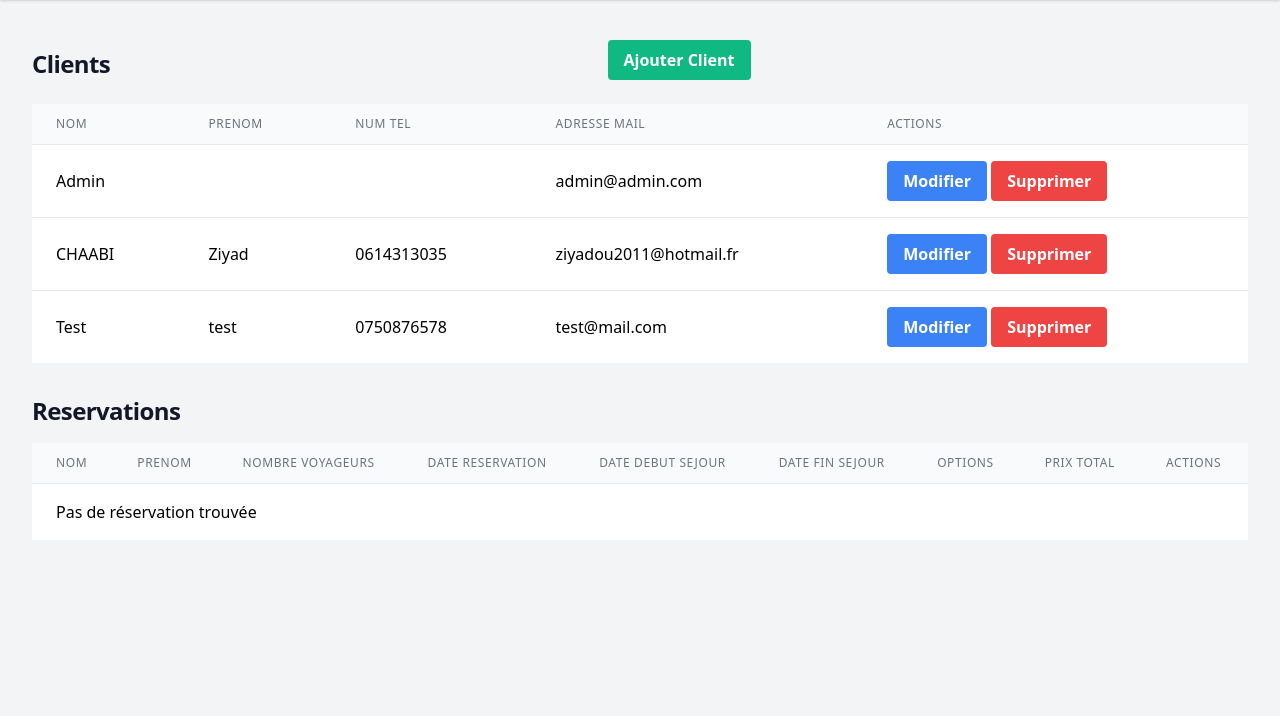
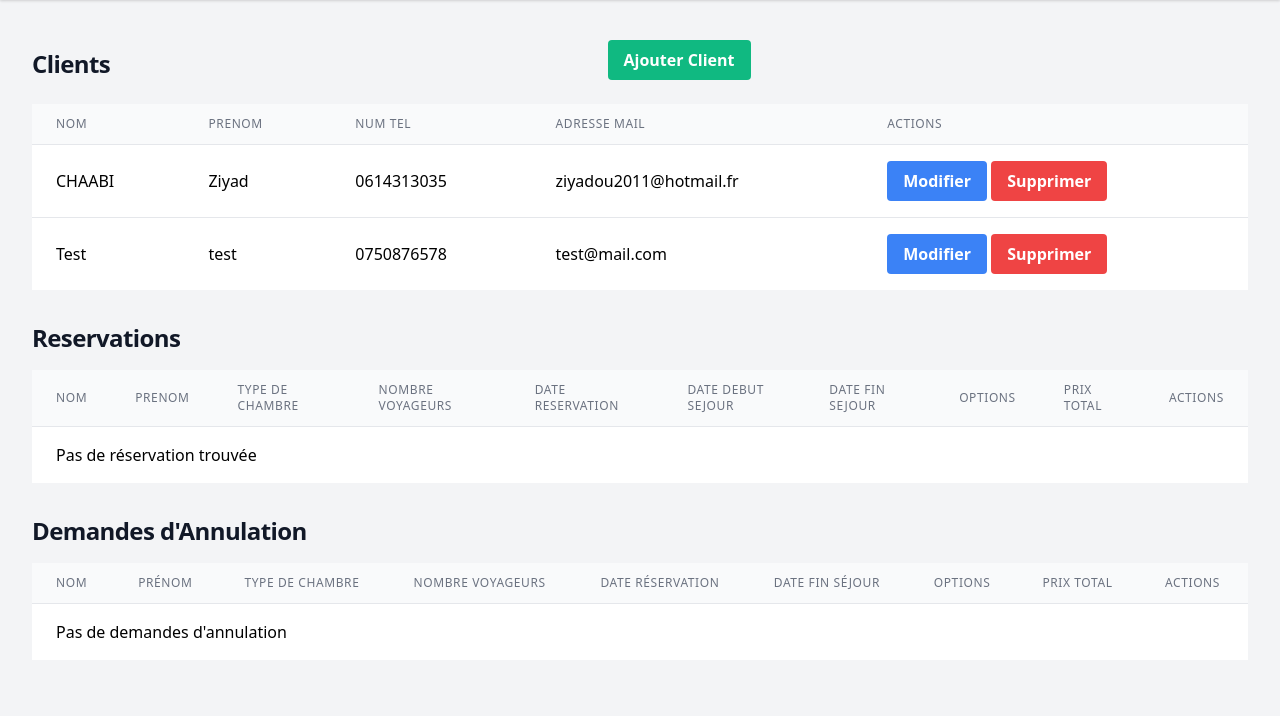
Before and after one commit to Subdij/Hotel-Paie, a PHP site: page /Pages/Dashboard.php in a window 1280 px wide. Shown: the part 148-864 px from the top of the page. Run offline with PHP 8.4, Linux system fonts and the light colour scheme; data comes from the database, SQL or seed files in the repository; tables that the repository leaves empty hold one stand-in row (values such as "Sample post").

Commit message:
Add user profile page and enhance reservation management features

```diff
--- a/Pages/API.php
+++ b/Pages/API.php
@@ -54,6 +54,15 @@ function cancel_reservation($id_reservation) {
     $conn->close();
 }
 
+function confirm_cancel_reservation($id_reservation) {
+    $conn = connect_db();
+    $sql = "DELETE FROM reservation WHERE id_reservation='$id_reservation'";
+    $conn->query($sql);
+    $sql = "DELETE FROM annulation WHERE id_reservation='$id_reservation'";
+    $conn->query($sql);
+    $conn->close();
+}
+
 function edit_reservation($id_reservation) {
     $conn = connect_db();
     $sql = "SELECT * FROM reservation WHERE id_reservation='$id_reservation'";
@@ -70,15 +79,24 @@ function update_reservation($id_reservation, $nombre_voyageurs, $date_reservatio
     $conn = connect_db();
     $options = json_encode($options);
 
-    $prix_total = calculate_total_price($nombre_voyageurs, $date_debut_sejour, $date_fin_sejour, json_decode($options, true));
+    // Fetch the price per night for the room
+    $sql = "SELECT prix_par_nuit FROM chambre WHERE id_chambre = (SELECT id_chambre FROM reservation WHERE id_reservation = ?)";
+    $stmt = $conn->prepare($sql);
+    $stmt->bind_param("i", $id_reservation);
+    $stmt->execute();
+    $result = $stmt->get_result();
+    $row = $result->fetch_assoc();
+    $prixParNuit = $row['prix_par_nuit'];
+    $stmt->close();
+
+    $prix_total = calculate_total_price($nombre_voyageurs, $date_debut_sejour, $date_fin_sejour, json_decode($options, true), $prixParNuit);
 
     $sql = "UPDATE reservation SET nombre_voyageurs='$nombre_voyageurs', date_reservation='$date_reservation', date_debut_sejour='$date_debut_sejour', date_fin_sejour='$date_fin_sejour', options='$options', prix_total='$prix_total' WHERE id_reservation='$id_reservation'";
     $conn->query($sql);
     $conn->close();
 }
 
-function calculate_total_price($nombre_voyageurs, $date_debut_sejour, $date_fin_sejour, $options) {
-    $prixParNuit = 100; // Example price per night, replace with actual value
+function calculate_total_price($nombre_voyageurs, $date_debut_sejour, $date_fin_sejour, $options, $prixParNuit) {
     $tarifsOptions = [
         'petit_dejeuner' => 10,
         'parking' => 15,
@@ -128,8 +146,18 @@ function create_reservation($data) {
     $id_client = $user['id_client'];
     $id_chambre = $_GET['id_chambre'];
 
+    // Fetch the price per night for the room
+    $sql = "SELECT prix_par_nuit FROM chambre WHERE id_chambre = ?";
+    $stmt = $conn->prepare($sql);
+    $stmt->bind_param("i", $id_chambre);
+    $stmt->execute();
+    $result = $stmt->get_result();
+    $row = $result->fetch_assoc();
+    $prixParNuit = $row['prix_par_nuit'];
+    $stmt->close();
+
     // Calculate the total price
-    $prix_total = calculate_total_price($nombre_voyageurs, $date_debut_sejour, $date_fin_sejour, $options);
+    $prix_total = calculate_total_price($nombre_voyageurs, $date_debut_sejour, $date_fin_sejour, $options, $prixParNuit);
 
     // Debugging information
     error_log("Creating reservation with data: " . print_r($data, true));
@@ -177,6 +205,9 @@ if ($_SERVER['REQUEST_METHOD'] == 'POST') {
     } elseif (isset($_POST['cancel'])) {
         cancel_reservation($_POST['id_reservation']);
 
+    } elseif (isset($_POST['confirm_cancel'])) {
+        confirm_cancel_reservation($_POST['id_reservation']);
+
     } elseif (isset($_POST['edit_reservation'])) {
         $editReservation = edit_reservation($_POST['id_reservation']);
 
--- a/Pages/Dashboard.php
+++ b/Pages/Dashboard.php
@@ -144,7 +144,7 @@ if ($_SERVER['REQUEST_METHOD'] == 'POST') {
                         if ($conn->connect_error) {
                             die("Connection failed: " . $conn->connect_error);
                         }
-                        $sql = "SELECT * FROM client";
+                        $sql = "SELECT * FROM client WHERE id_client > 0";
                         $result = $conn->query($sql);
                         if ($result->num_rows > 0) {
                             while($row = $result->fetch_assoc()) {
@@ -214,6 +214,7 @@ if ($_SERVER['REQUEST_METHOD'] == 'POST') {
                         <tr>
                             <th scope="col" class="px-6 py-3 text-left text-xs font-medium text-gray-500 uppercase tracking-wider">Nom</th>
                             <th scope="col" class="px-6 py-3 text-left text-xs font-medium text-gray-500 uppercase tracking-wider">Prenom</th>
+                            <th scope="col" class="px-6 py-3 text-left text-xs font-medium text-gray-500 uppercase tracking-wider">Type de Chambre</th>
                             <th scope="col" class="px-6 py-3 text-left text-xs font-medium text-gray-500 uppercase tracking-wider">Nombre Voyageurs</th>
                             <th scope="col" class="px-6 py-3 text-left text-xs font-medium text-gray-500 uppercase tracking-wider">Date Reservation</th>
                             <th scope="col" class="px-6 py-3 text-left text-xs font-medium text-gray-500 uppercase tracking-wider">Date Debut Sejour</th>
@@ -229,19 +230,23 @@ if ($_SERVER['REQUEST_METHOD'] == 'POST') {
                         if ($conn->connect_error) {
                             die("Connection failed: " . $conn->connect_error);
                         }
-                        $sql = "SELECT r.*, c.nom, c.prenom FROM reservation r JOIN client c ON r.id_client = c.id_client";
+                        $sql = "SELECT r.*, c.nom, c.prenom, ch.type_chambre
+                                FROM reservation r
+                                JOIN client c ON r.id_client = c.id_client
+                                JOIN chambre ch ON r.id_chambre = ch.id_chambre";
                         $result = $conn->query($sql);
                         if ($result->num_rows > 0) {
                             while($row = $result->fetch_assoc()) {
                                 echo "<tr>";
                                 echo "<td class='px-6 py-4 whitespace-nowrap'>" . $row["nom"] . "</td>";
                                 echo "<td class='px-6 py-4 whitespace-nowrap'>" . $row["prenom"] . "</td>";
+                                echo "<td class='px-6 py-4 whitespace-nowrap'>" . $row["type_chambre"] . "</td>";
                                 echo "<td class='px-6 py-4 whitespace-nowrap'>" . $row["nombre_voyageurs"] . "</td>";
                                 echo "<td class='px-6 py-4 whitespace-nowrap'>" . $row["date_reservation"] . "</td>";
                                 echo "<td class='px-6 py-4 whitespace-nowrap'>" . $row["date_debut_sejour"] . "</td>";
                                 echo "<td class='px-6 py-4 whitespace-nowrap'>" . $row["date_fin_sejour"] . "</td>";
                                 echo "<td class='px-6 py-4 whitespace-nowrap'>" . $row["options"] . "</td>";
-                                echo "<td class='px-6 py-4 whitespace-nowrap'>" . $row["prix_total"] . "</td>";
+                                echo "<td class='px-6 py-4 whitespace-nowrap'>" . $row["prix_total"] . "€</td>";
                                 echo "<td class='px-6 py-4 whitespace-nowrap'>
                                         <form method='POST' action=''>
                                             <input type='hidden' name='id_reservation' value='" . $row["id_reservation"] . "'>
@@ -313,6 +318,56 @@ if ($_SERVER['REQUEST_METHOD'] == 'POST') {
                         </form>
                     </div>
                 </div>
+                <h2 class="text-2xl font-bold tracking-tight text-gray-900 mt-8 mb-4">Demandes d'Annulation</h2>
+                <table class="min-w-full divide-y divide-gray-200">
+                    <thead class="bg-gray-50">
+                        <tr>
+                            <th scope="col" class="px-6 py-3 text-left text-xs font-medium text-gray-500 uppercase tracking-wider">Nom</th>
+                            <th scope="col" class="px-6 py-3 text-left text-xs font-medium text-gray-500 uppercase tracking-wider">Prénom</th>
+                            <th scope="col" class="px-6 py-3 text-left text-xs font-medium text-gray-500 uppercase tracking-wider">Type de Chambre</th>
+                            <th scope="col" class="px-6 py-3 text-left text-xs font-medium text-gray-500 uppercase tracking-wider">Nombre Voyageurs</th>
+                            <th scope="col" class="px-6 py-3 text-left text-xs font-medium text-gray-500 uppercase tracking-wider">Date Réservation</th>
+                            <th scope="col" class="px-6 py-3 text-left text-xs font-medium text-gray-500 uppercase tracking-wider">Date Fin Séjour</th>
+                            <th scope="col" class="px-6 py-3 text-left text-xs font-medium text-gray-500 uppercase tracking-wider">Options</th>
+                            <th scope="col" class="px-6 py-3 text-left text-xs font-medium text-gray-500 uppercase tracking-wider">Prix Total</th>
+                            <th scope="col" class="px-6 py-3 text-left text-xs font-medium text-gray-500 uppercase tracking-wider">Actions</th>
+                        </tr>
+                    </thead>
+                    <tbody class="bg-white divide-y divide-gray-200">
+                        <?php
+                        $conn = connect_db();
+                        $sql = "SELECT a.id_reservation, c.nom, c.prenom, ch.type_chambre, r.nombre_voyageurs, r.date_reservation, r.date_fin_sejour, r.options, r.prix_total
+                                FROM annulation a
+                                JOIN reservation r ON a.id_reservation = r.id_reservation
+                                JOIN client c ON r.id_client = c.id_client
+                                JOIN chambre ch ON r.id_chambre = ch.id_chambre";
+                        $result = $conn->query($sql);
+                        if ($result->num_rows > 0) {
+                            while($row = $result->fetch_assoc()) {
+                                echo "<tr>";
+                                echo "<td class='px-6 py-4 whitespace-nowrap'>" . $row["nom"] . "</td>";
+                                echo "<td class='px-6 py-4 whitespace-nowrap'>" . $row["prenom"] . "</td>";
+                                echo "<td class='px-6 py-4 whitespace-nowrap'>" . $row["type_chambre"] . "</td>";
+                                echo "<td class='px-6 py-4 whitespace-nowrap'>" . $row["nombre_voyageurs"] . "</td>";
+                                echo "<td class='px-6 py-4 whitespace-nowrap'>" . $row["date_reservation"] . "</td>";
+                                echo "<td class='px-6 py-4 whitespace-nowrap'>" . $row["date_fin_sejour"] . "</td>";
+                                echo "<td class='px-6 py-4 whitespace-nowrap'>" . $row["options"] . "</td>";
+                                echo "<td class='px-6 py-4 whitespace-nowrap'>" . $row["prix_total"] . "€</td>";
+                                echo "<td class='px-6 py-4 whitespace-nowrap'>
+                                        <form method='POST' action=''>
+                                            <input type='hidden' name='id_reservation' value='" . $row["id_reservation"] . "'>
+                                            <button type='submit' name='confirm_cancel' class='bg-green-500 hover:bg-green-700 text-white font-bold py-2 px-4 rounded'>Confirmer</button>
+                                        </form>
+                                      </td>";
+                                echo "</tr>";
+                            }
+                        } else {
+                            echo "<tr><td colspan='9' class='px-6 py-4 whitespace-nowrap'>Pas de demandes d'annulation</td></tr>";
+                        }
+                        $conn->close();
+                        ?>
+                    </tbody>
+                </table>
             </div>
         </main>
     </div>
--- a/Pages/Header.php
+++ b/Pages/Header.php
@@ -31,6 +31,8 @@
                         <?php if (isset($_SESSION['user'])): ?>
                             <?php if (isset($_SESSION['user']['id_client']) && $_SESSION['user']['id_client'] == 0): ?>
                                 <a href="/Hotel-Paie/Pages/Dashboard.php" class="rounded-md px-3 py-2 text-sm font-medium text-gray-300 hover:bg-gray-700 hover:text-white">Admin Dashboard</a>
+                            <?php else: ?>
+                                <a href="/Hotel-Paie/Pages/Profil.php" class="rounded-md px-3 py-2 text-sm font-medium text-gray-300 hover:bg-gray-700 hover:text-white">Votre Profil</a>
                             <?php endif; ?>
                             <span class="rounded-md px-3 py-2 text-sm font-medium text-gray-300 font-bold">
                                 Bonjour, <?php echo isset($_SESSION['user']['prenom']) ? $_SESSION['user']['prenom'] : ''; ?>
```
Also changed, not shown: Pages/Profil.php (added, +83 -0 lines), Pages/Reservations.php (line endings or trailing spaces).
